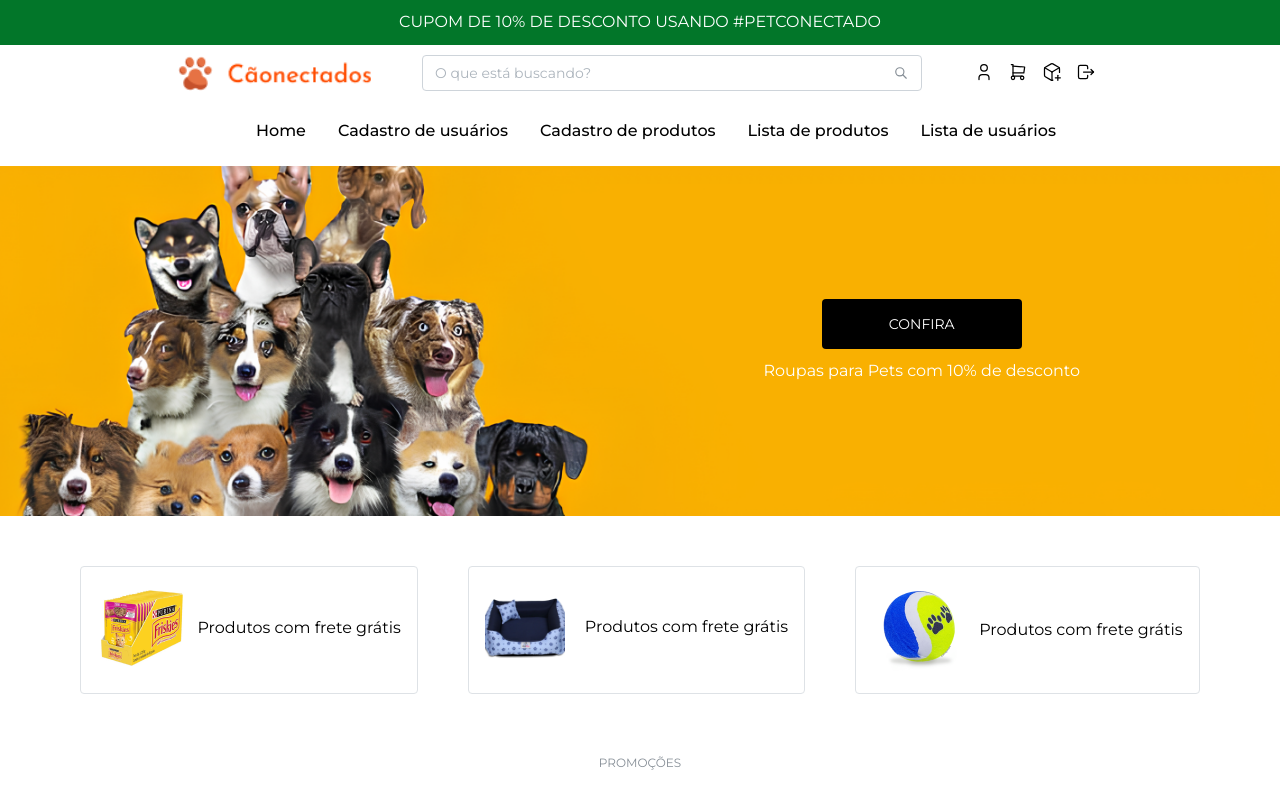
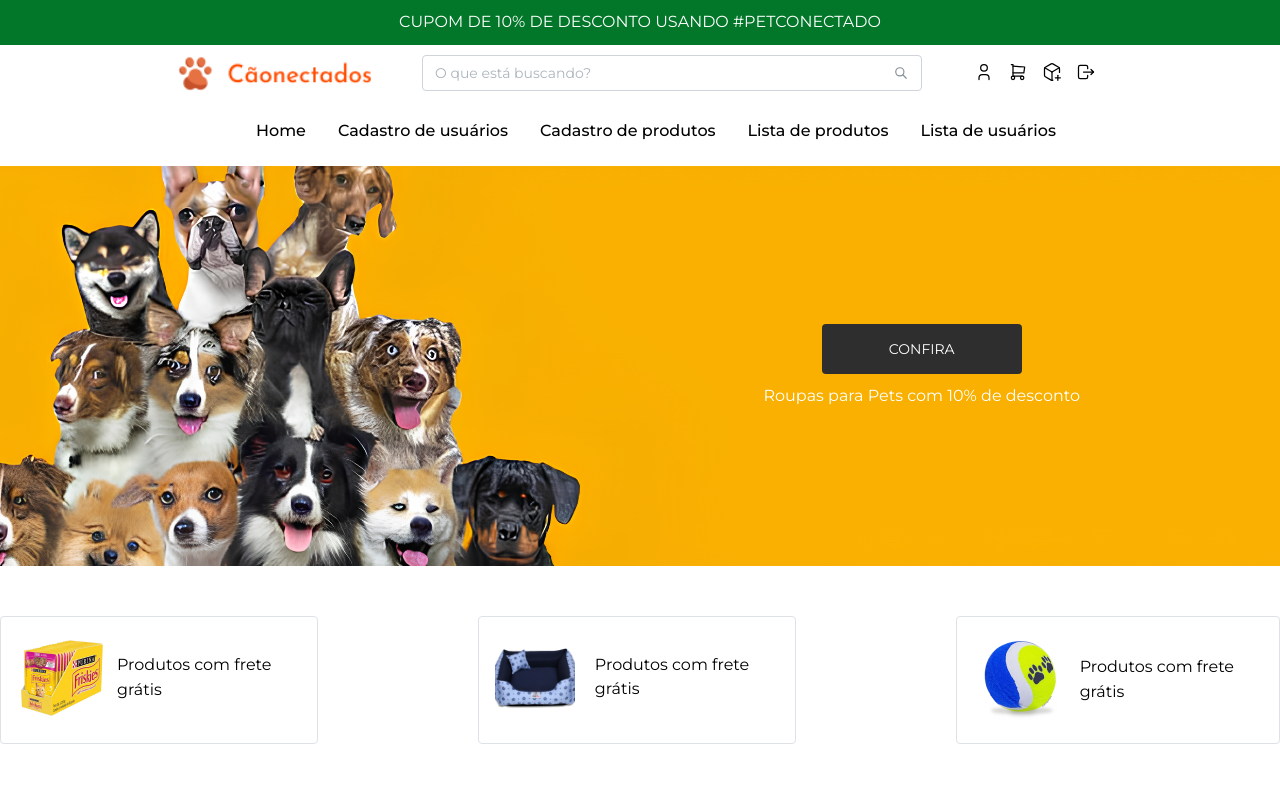
Before and after one commit to samuel-santinelli/CaonectadosWEB, a React (Vite) app: page / in a window 1280 px wide. Shown: the top 800 px of the page. Built offline with nearby package versions, Linux system fonts and the light colour scheme.

Commit message:
feature(DashboardLayout) - Sending the dashboard layout

```diff
--- a/src/layout/Dashboard/DashboardLayout.jsx
+++ b/src/layout/Dashboard/DashboardLayout.jsx
@@ -1,44 +1,16 @@
-import { Button, Card, Divider, Flex, Text } from "@mantine/core";
-import classes from "./DashboardLayout.module.css";
-import BallImage from "../../assets/dashboard/products/ball.png";
-import BedImage from "../../assets/dashboard/products/bed.png";
-import FoodImage from "../../assets/dashboard/products/food.png";
+import { Flex } from "@mantine/core";
+import FooterComponent from "../../components/footer/FooterComponent";
+import BannerLayout from "./Banner/BannerLayout";
+import PromotionLayout from "./Promotion/PromotionLayout";
+import PartnerLayout from "./Partner/PartnerLayout";
 
 const DashboardLayout = () => {
   return (
     <Flex direction={"column"} gap={50}>
-      <Flex className={classes.image_container}>
-        <Flex direction={"column"} align={"center"} gap={10}>
-          <Button w={200} color="black" h={50} className={classes.button}>
-            Confira
-          </Button>
-          <Text color="#fff">Roupas para Pets com 10% de desconto</Text>
-        </Flex>
-      </Flex>
-      <Flex justify={"center"} gap={50}>
-        <Card withBorder={true}>
-          <Flex direction={"row"} justify={"center"} align={"center"} gap={10}>
-            <img src={FoodImage} />
-            <Text>Produtos com frete grátis</Text>
-          </Flex>
-        </Card>
-        <Card withBorder={true}>
-          <Flex direction={"row"} justify={"center"} align={"center"} gap={20}>
-            <img src={BedImage} style={{width: 80}} />
-            <Text>Produtos com frete grátis</Text>
-          </Flex>
-        </Card>
-        <Card withBorder={true}>
-          <Flex direction={"row"} justify={"center"} align={"center"} gap={10}>
-            <img src={BallImage} />
-            <Text>Produtos com frete grátis</Text>
-          </Flex>
-        </Card>
-      </Flex>
-        <Flex justify={"center"} align={"center"}>
-        <Divider my="xs" label="PROMOÇÕES" lab labelPosition="center" color="black" />
-
-        </Flex>
+      <BannerLayout />
+      <PromotionLayout />
+      <PartnerLayout />
+      <FooterComponent />
     </Flex>
   );
 };
--- a/src/layout/Dashboard/DashboardLayout.module.css
+++ /dev/null
@@ -1,16 +0,0 @@
-.image_container {
-    background-size: cover;
-    background-position: center;
-    background-repeat: no-repeat;
-    width: 100%;
-    height: 350px;
-    background-image: url(../../assets/dashboard/dashboard-banner.png);
-    justify-content: end;
-    align-items: center;
-    padding-right: 200px;
-}
-
-.button{
-    text-transform: uppercase;
-    font-weight: 400;
-}
```
